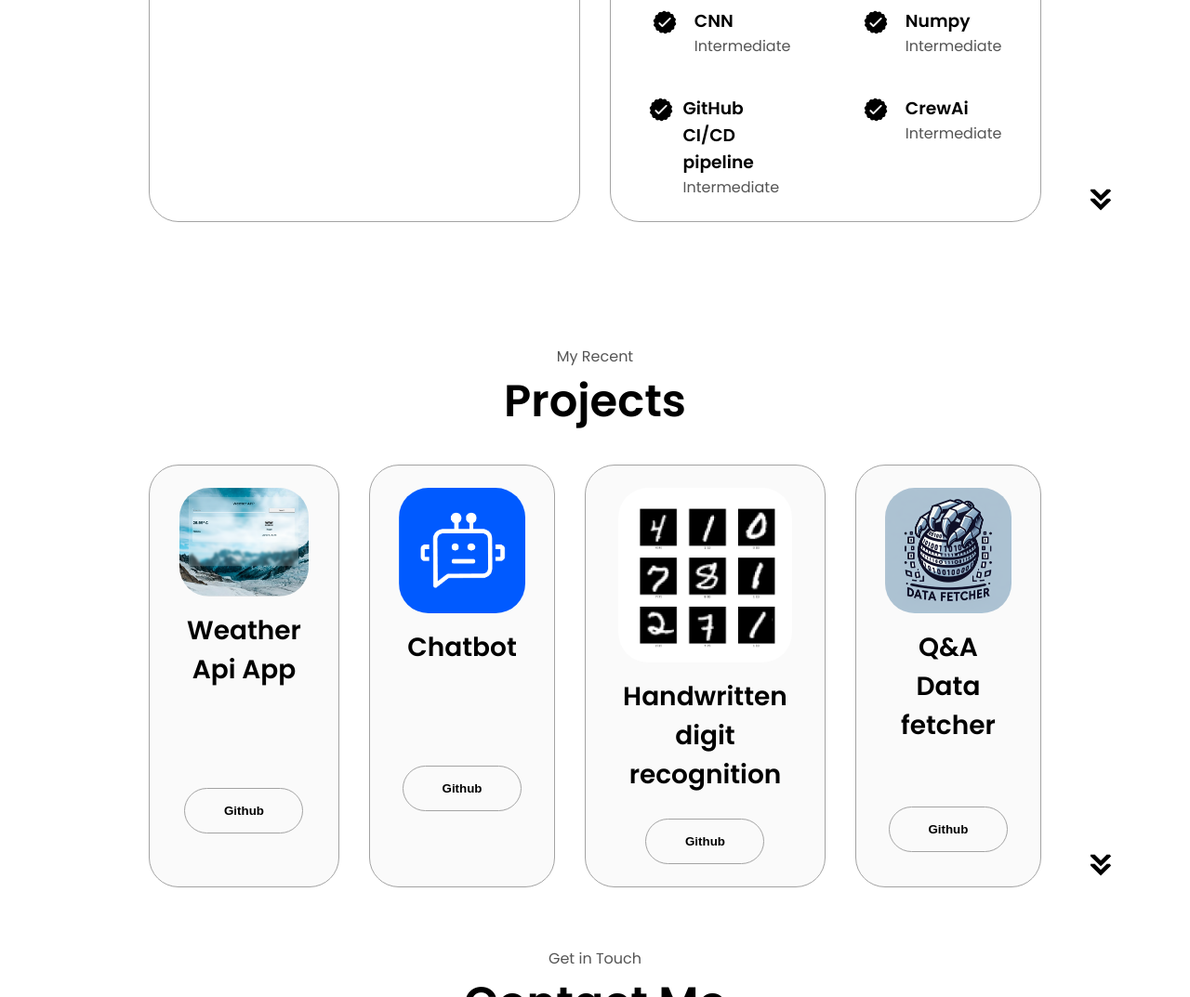
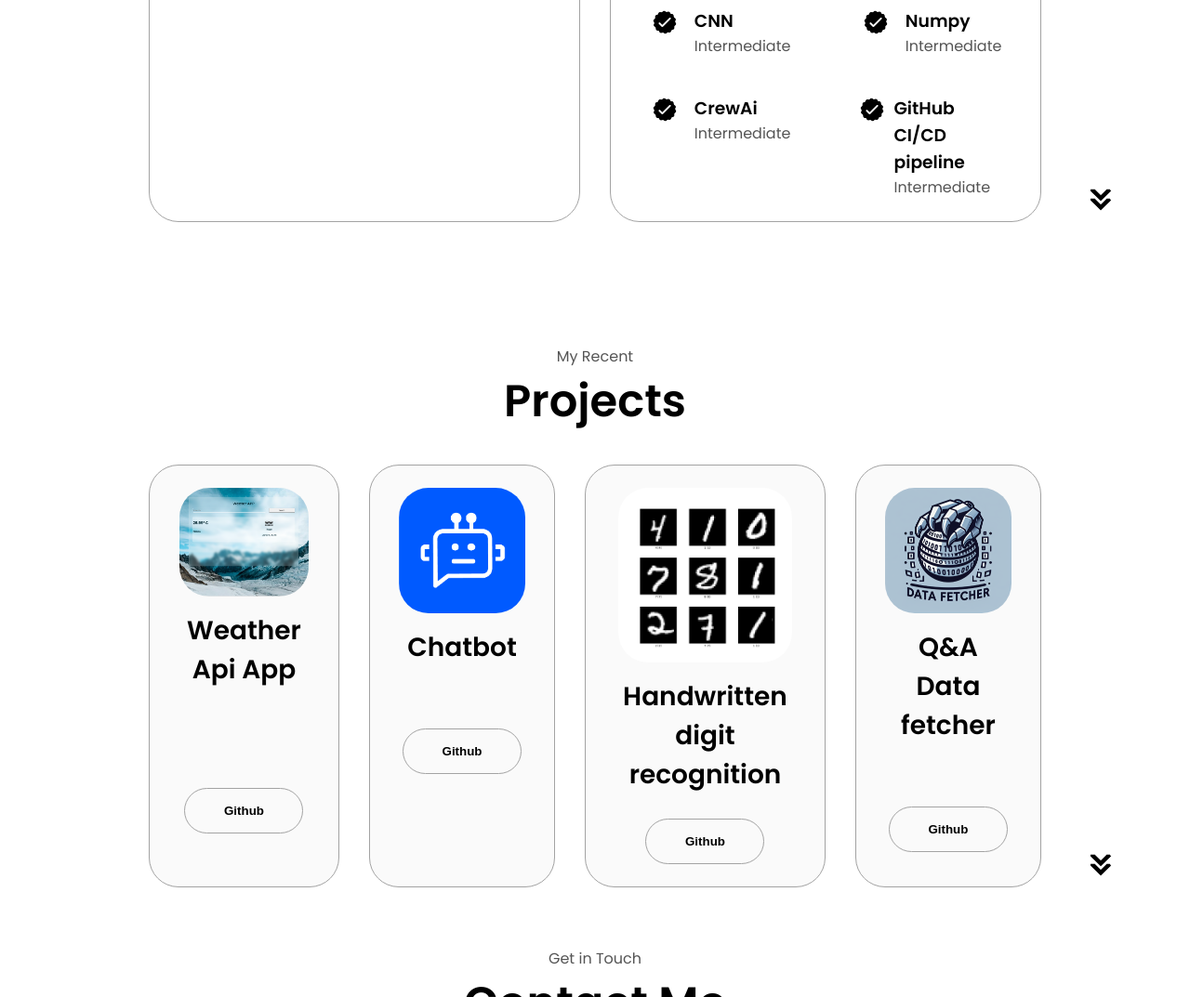
Before and after one commit to Nabi40/mahamudunnabi_portfolio, a plain HTML site: page index.html in a window 1280 px wide. Shown: the part 2198-3271 px from the top of the page at 93% size. Drawn offline with Linux system fonts and the light colour scheme.

Commit message:
index update

```diff
--- a/index.html
+++ b/index.html
@@ -333,7 +333,7 @@
                   class="icon"
                 />
                 <div>
-                  <h3>GitHub CI/CD pipeline </h3>
+                  <h3> CrewAi</h3>
                   <p>Intermediate</p>
                 </div>
               </article>
@@ -344,7 +344,7 @@
                   class="icon"
                 />
                 <div>
-                  <h3>CrewAi </h3>
+                  <h3>GitHub CI/CD pipeline </h3>
                   <p>Intermediate</p>
                 </div>
               </article>
@@ -403,7 +403,7 @@
               />
             </div>
             <h2 class="experience-sub-title project-title">Chatbot</h2>
-            <div class="btn-container" style="padding-top: 90px;">
+            <div class="btn-container" style="padding-top: 50px;">
               <button
                 class="btn btn-color-2 project-btn"
                 onclick="location.href='https://github.com/Nabi40/chatbot'"
@@ -463,6 +463,7 @@
 
 
 
+
       <img
         src="./assets/arrow.png"
         alt="Arrow icon"
```
